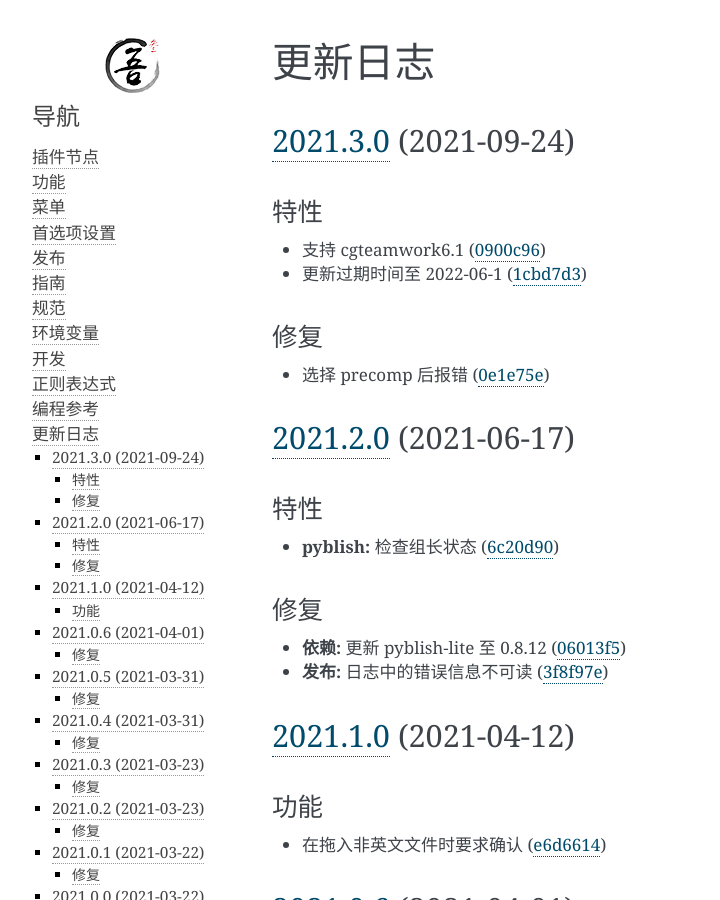
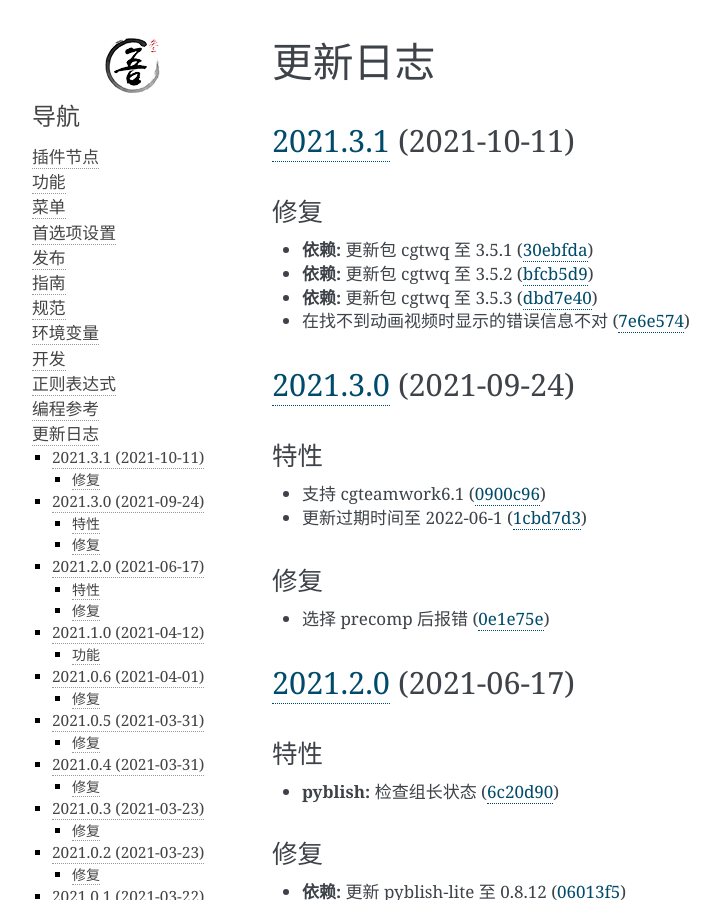
Before and after one commit to WuLiFang/Nuke, a Sphinx documentation site: the page built from docs/changelog.md, in a window 1280 px wide and 900 px high. Shown: the whole window, without its empty margins (148-868 px from the left). Built offline with Sphinx 7.4.7, drawn with Linux system fonts in a browser that asks for light colours.

```diff
--- a/docs/changelog.md
+++ b/docs/changelog.md
@@ -1,4 +1,13 @@
 # 更新日志
+
+## [2021.3.1](https://github.com/WuLiFang/Nuke/compare/v2021.3.0...v2021.3.1) (2021-10-11)
+
+### 修复
+
+- **依赖:** 更新包 cgtwq 至 3.5.1 ([30ebfda](https://github.com/WuLiFang/Nuke/commit/30ebfda73f715a355d39a51c808b6adc99d1b7ab))
+- **依赖:** 更新包 cgtwq 至 3.5.2 ([bfcb5d9](https://github.com/WuLiFang/Nuke/commit/bfcb5d9e8185de603e496215622f962d6f14e241))
+- **依赖:** 更新包 cgtwq 至 3.5.3 ([dbd7e40](https://github.com/WuLiFang/Nuke/commit/dbd7e40dba85cdfff8ce1eacdc763c15d733d9c8))
+- 在找不到动画视频时显示的错误信息不对 ([7e6e574](https://github.com/WuLiFang/Nuke/commit/7e6e574697c52273d9784713454aecbd20eef70b))
 
 ## [2021.3.0](https://github.com/WuLiFang/Nuke/compare/v2021.2.0...v2021.3.0) (2021-09-24)
 
```
